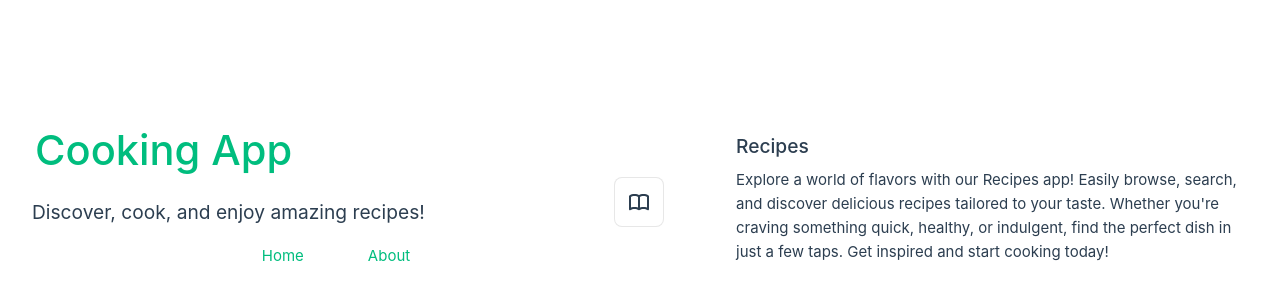
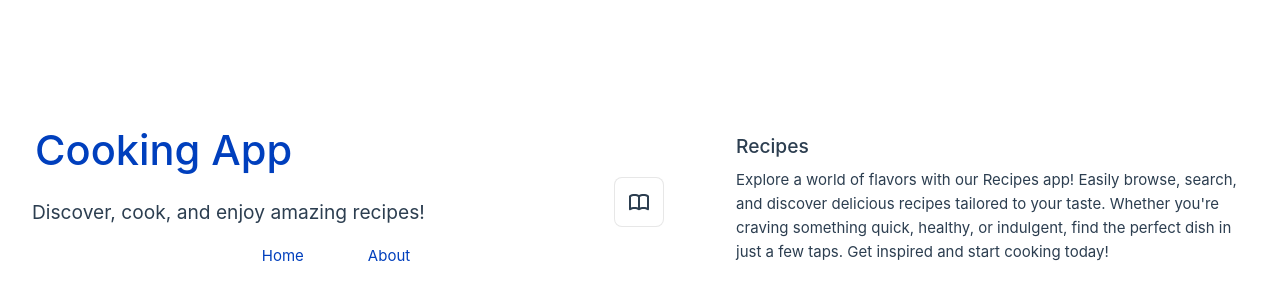
Before and after one commit to ehaligow/cookingApp, a Vue app in the folder frontend/: page / in a window 1280 px wide. Shown: the part 196-496 px from the top of the page. Built offline with nearby package versions, Linux system fonts and the light colour scheme; the HTML template or start-up script is replaced by a standard one.

Commit message:
Change font color.

```diff
--- a/frontend/src/assets/main.css
+++ b/frontend/src/assets/main.css
@@ -8,9 +8,9 @@
 }
 
 a,
-.green {
+.blue {
   text-decoration: none;
-  color: hsla(160, 100%, 37%, 1);
+  color: rgb(0, 63, 189);
   transition: 0.4s;
   padding: 3px;
 }
--- a/frontend/src/components/HelloWorld.vue
+++ b/frontend/src/components/HelloWorld.vue
@@ -6,7 +6,7 @@ defineProps<{
 
 <template>
   <div class="greetings">
-    <h1 class="green">{{ msg }}</h1>
+    <h1 class="blue">{{ msg }}</h1>
     <h3>
       Discover, cook, and enjoy amazing recipes!
     </h3>
```
